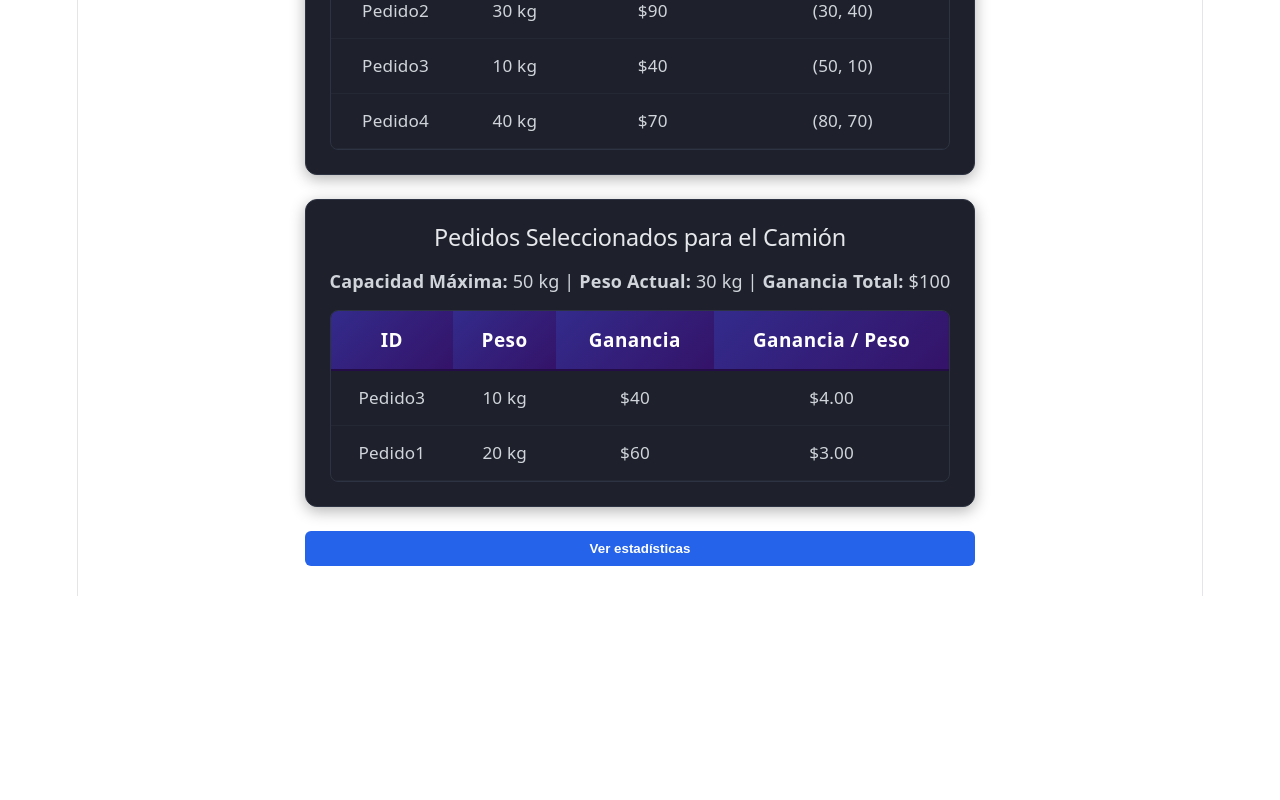
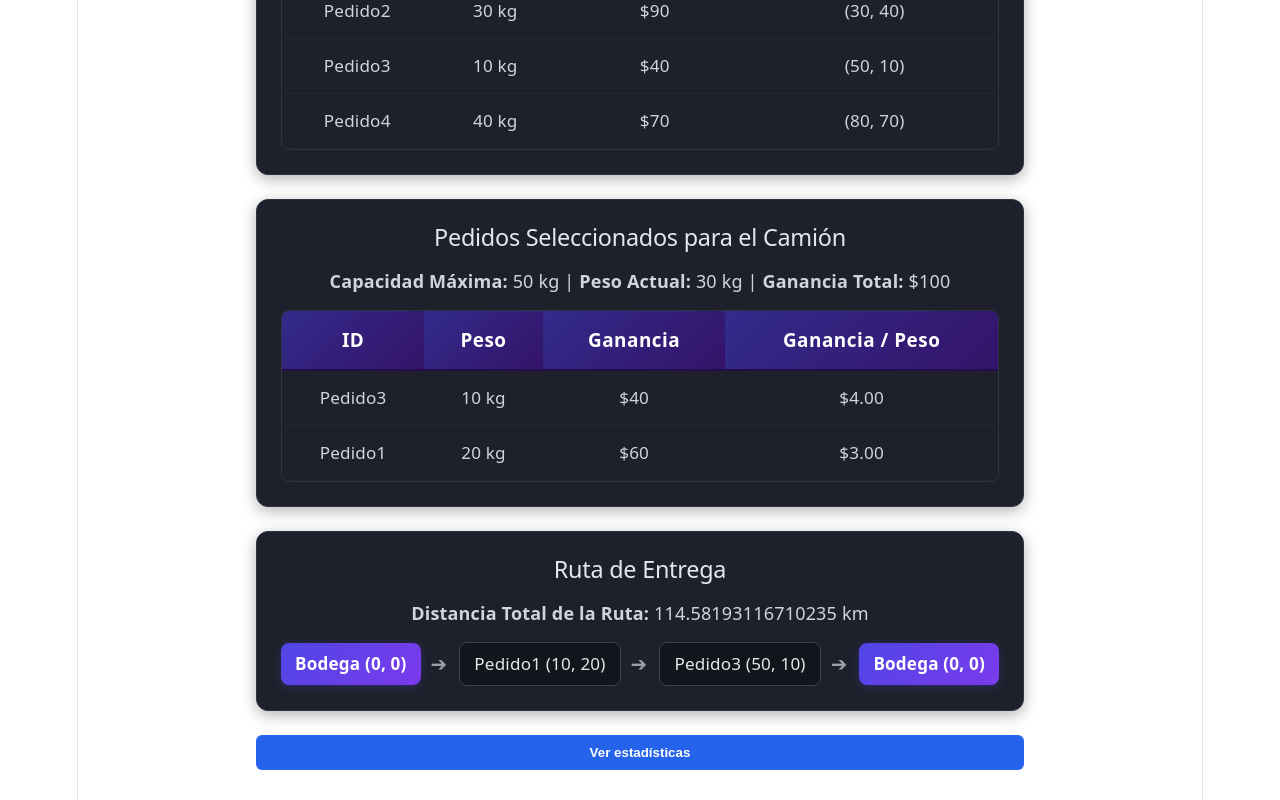
Before and after one commit to tifnny13/ProyectoAnalisisDeAlgoritmos_1, a React (Vite) app: page / in a window 1280 px wide. Shown: the part 427-1227 px from the top of the page. Before the commit the page ends 1023 px from the top, so only its background shows below. Built offline with nearby package versions, Linux system fonts and the light colour scheme.

Commit message:
Vecino mas cercano ajustes

```diff
--- a/src/App.css
+++ b/src/App.css
@@ -133,3 +133,44 @@
 .btn-primario:active {
   transform: scale(0.98);
 }
+
+.indicador-direccion {
+  color: #9ca3af;
+  font-size: 1.1rem;
+  user-select: none;
+}
+
+.ruta-contenedor {
+  display: flex;
+  flex-wrap: wrap;
+  gap: 12px;
+  justify-content: center;
+  align-items: center;
+  margin-top: 14px;
+}
+
+.ruta-paso {
+  display: flex;
+  align-items: center;
+  gap: 10px;
+}
+
+.parada-bodega {
+  background: linear-gradient(135deg, #4f46e5, #7c3aed);
+  color: #ffffff;
+  padding: 8px 14px;
+  border-radius: 8px;
+  font-weight: 600;
+  font-size: 0.95rem;
+  box-shadow: 0 2px 8px rgba(79, 70, 229, 0.3);
+}
+
+.parada-pedido {
+  background: #13151c;
+  color: #e5e7eb;
+  border: 1px solid #3b4252;
+  padding: 8px 14px;
+  border-radius: 8px;
+  font-weight: 500;
+  font-size: 0.95rem;
+}
--- a/src/App.jsx
+++ b/src/App.jsx
@@ -3,7 +3,7 @@ import { useState } from 'react';
 import { pedidosPrueba, generarPedidos } from './Logica/pedidos'; //Importa desde Logica los pedidos
 import {problemaMochila} from './Logica/mochilaGreedy';
 import Estadisticas from './Estadisticas';
-
+import {vecinoMasCercano } from './Logica/ruteoGreedy';
 function App() {
   const [capacidadMochila, setCapacidadMochila] = useState(50); // guarda y nos permite cambiar el valor
   const [pedidos, setPedidos] = useState(pedidosPrueba);
@@ -20,6 +20,7 @@ function App() {
 
   const { pedidosEscogidos, pesoActual, gananciaTotal, operaciones } = resultado;  //Algoritmo voraz
 
+  const { ruta, distanciaTotal } = vecinoMasCercano(pedidosEscogidos);
   return (
     <>
       {mostrarEstadisticas ? (
@@ -126,6 +127,26 @@ function App() {
           </table>
         </div>
       </div>
+      {/* 4. RUTA DE ENTREGA */}
+          <div className="card">
+            <h2>Ruta de Entrega </h2>
+            <p>
+              <strong>Distancia Total de la Ruta:</strong> {distanciaTotal ?? 0} km
+            </p>
+
+            <div className="ruta-contenedor">
+              {ruta && ruta.length > 0 && ruta.map((parada, index) => (
+                <div key={index} className="ruta-paso">
+                  <span className={parada.id === 'Bodega' ? 'parada-bodega' : 'parada-pedido'}>
+                    {parada.id} ({parada.x}, {parada.y})
+                  </span>
+                  {index < ruta.length - 1 && (
+                    <span className="indicador-direccion">➔</span>
+                  )}
+                </div>
+              ))}
+            </div>
+          </div>
           <button
             className="btn-primario"
             onClick={() => setMostrarEstadisticas(true)}>
--- /dev/null
+++ b/src/Logica/ruteoGreedy.js
@@ -0,0 +1,44 @@
+function calcularDistancia(pedido1, pedido2) {
+    const dx = pedido1.x - pedido2.x;
+    const dy = pedido1.y - pedido2.y;
+    return Math.sqrt(dx * dx + dy * dy); //Distancia Euclidiana eleva al cuadrado cada distancia, lo suma y saca raiz con Math.sqrt
+  }
+export function vecinoMasCercano(pedidos){
+    if (pedidos.length === 0) {
+        return { ruta: [], distanciaTotal: 0 };
+
+    }
+const pedidosPendientes = [...pedidos];
+const bodega = { id: 'Bodega', x: 0, y: 0 }; // Coordenadas de la bodega
+const ruta = [bodega]; //Inicia en bodega
+let rutaActual = bodega;
+let distanciaTotal = 0;
+
+  while (pedidosPendientes.length > 0) {
+    let indiceMasCercano = 0;
+    let menorDistancia = calcularDistancia(rutaActual, pedidosPendientes[0]);
+
+    //Recorre los pedidos pendientes para encontrar el más cercano a la ruta actual
+    for (let i = 1; i < pedidosPendientes.length; i++) {
+      const distancia = calcularDistancia(rutaActual, pedidosPendientes[i]);
+      if (distancia < menorDistancia) {
+        menorDistancia = distancia;
+        indiceMasCercano = i;
+      }
+    }
+
+    const siguienteLugar = pedidosPendientes.splice(indiceMasCercano, 1)[0];
+    ruta.push(siguienteLugar);
+    distanciaTotal += menorDistancia;
+    rutaActual = siguienteLugar;
+
+  }
+
+  //Volver a bodega al final de la ruta
+
+  const regresoABodega = calcularDistancia(rutaActual, bodega);
+  distanciaTotal += regresoABodega;
+  ruta.push(bodega);
+
+return { ruta, distanciaTotal };
+}
```
